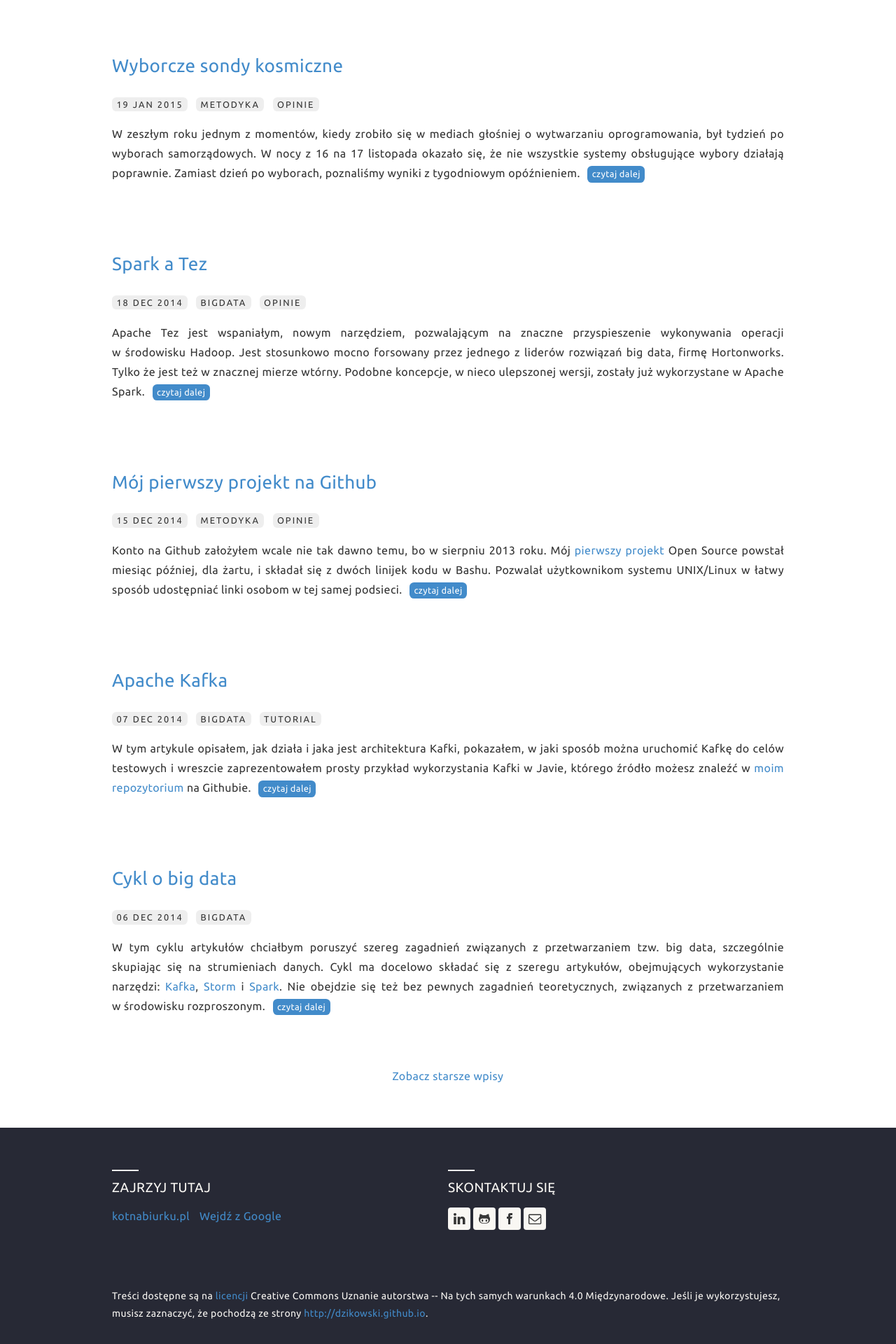
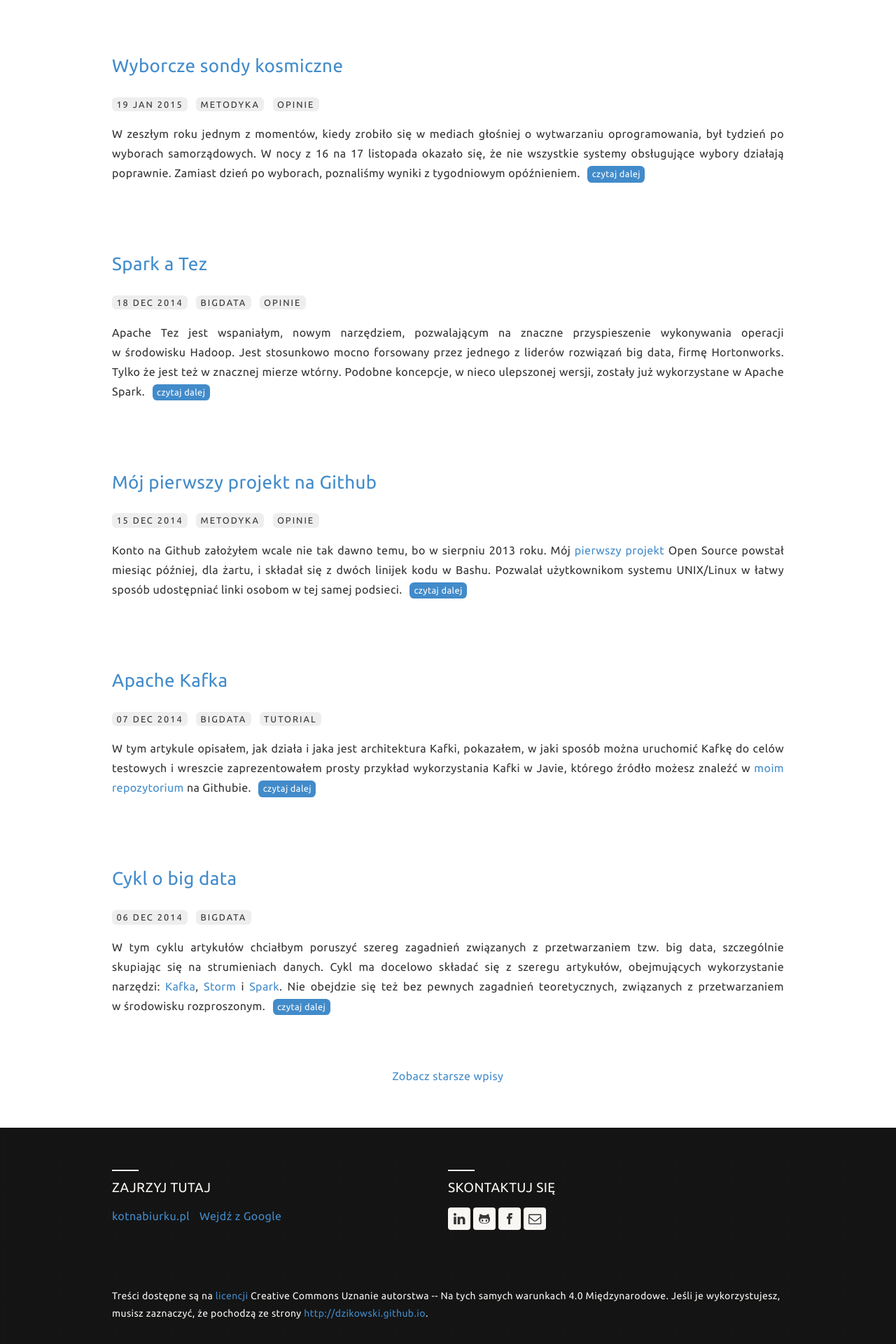
Before and after one commit to dzikowski/dzikowski.github.io, a Jekyll site: the page built from index.html, in a window 1280 px wide. Shown: the part 1027-2947 px from the top of the page at 70% size. Built offline with Jekyll 4.4.1, drawn with Linux system fonts in a browser that asks for light colours; nearby versions of some CDN libraries.

Commit message:
footer bck

```diff
--- a/assets/css/main.scss
+++ b/assets/css/main.scss
@@ -267,7 +267,7 @@
 }
 
 footer.main-footer {
-  background-color: $base-00;
+  background: url('../img/outlets.png');
   color: $base-07;
   .column {
     float:left;
```
Also changed, not shown: assets/img/outlets.png (added).
